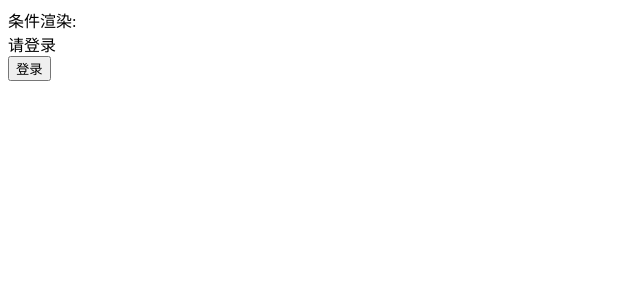
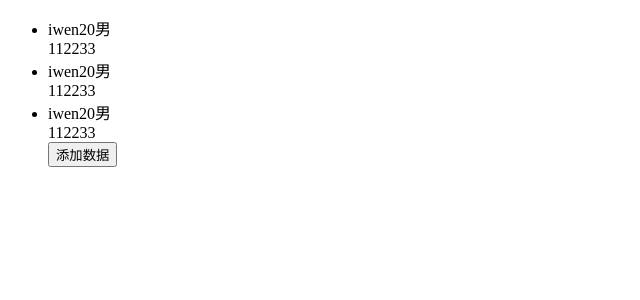
Before and after one commit to LouieJiang/react-study, a React (Create React App) app: page / in a window 1280 px wide. Shown: the top 300 px of the page, without its empty margins (0-640 px from the left). Built offline with nearby package versions, Linux system fonts and the light colour scheme.

Commit message:
ADD：条件渲染

```diff
--- a/src/index.js
+++ b/src/index.js
@@ -5,6 +5,7 @@ import ReactDOM from 'react-dom'
 import ComponentLife from './ComponentLife'
 import SetStateDemo from './setStateDemo'
 import IfDemo from './ifDemo'
+import KeyDemo from './keyDemo'
 // function tick(params) {
 //   const element = (
 //     <div>
@@ -15,7 +16,7 @@ import IfDemo from './ifDemo'
 //   ReactDOM.render(element, document.getElementById('root'))
 // }
 // setInterval(tick, 1000)
-ReactDOM.render(<IfDemo></IfDemo>, document.getElementById('root'))
+ReactDOM.render(<KeyDemo></KeyDemo>, document.getElementById('root'))
 
 // If you want your app to work offline and load faster, you can change
 // unregister() to register() below. Note this comes with some pitfalls.
--- /dev/null
+++ b/src/keyDemo.jsx
@@ -0,0 +1,66 @@
+import React from 'react'
+
+export default class KeyDemo extends React.Component {
+  constructor() {
+    super()
+    this.state = {
+      userInfo: [
+        {
+          name: 'iwen',
+          age: 20,
+          sex: '男',
+          job: ['11', '22', '33'],
+        },
+        {
+          name: 'iwen',
+          age: 20,
+          sex: '男',
+          job: ['11', '22', '33'],
+        },
+        {
+          name: 'iwen',
+          age: 20,
+          sex: '男',
+          job: ['11', '22', '33'],
+        },
+      ],
+    }
+  }
+
+  clickHandler = () => {
+    this.setState({
+      userInfo: this.state.userInfo.concat([
+        {
+          name: 'iwen',
+          age: 20,
+          sex: '女',
+          job: ['11', '22', '33'],
+        },
+      ]),
+    })
+  }
+
+  render() {
+    return (
+      <div>
+        <ul>
+          {this.state.userInfo.map((element, index) => {
+            return (
+              <li key={index}>
+                <span>{element.name}</span>
+                <span>{element.age}</span>
+                <span>{element.sex}</span>
+                <div>
+                  {element.job.map((childElement, childIndex) => {
+                    return <span key={childIndex}>{childElement}</span>
+                  })}
+                </div>
+              </li>
+            )
+          })}
+          <button onClick={this.clickHandler}>添加数据</button>
+        </ul>
+      </div>
+    )
+  }
+}
```
